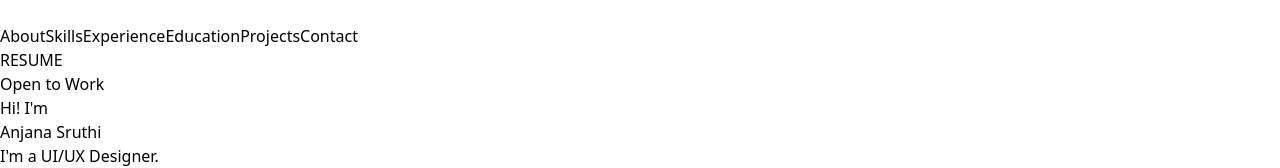
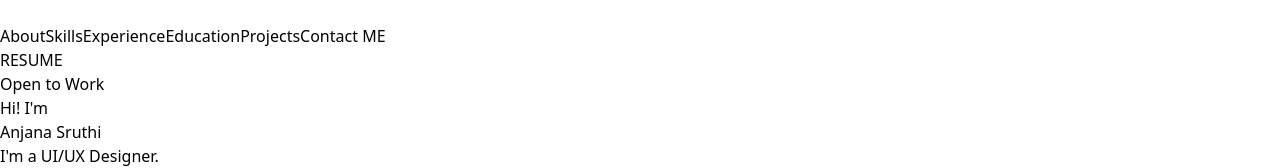
Before and after one commit to AnjanaSruthiR/AnjanaSruthiR_Portfolio, a React (Vite) app in the folder portfolio/: page / in a window 1280 px wide. Shown: the top 168 px of the page. Built offline with nearby package versions, Linux system fonts and the light colour scheme.

Commit message:
Portfolio 2026 Jan

```diff
--- a/portfolio/index.html
+++ b/portfolio/index.html
@@ -2,13 +2,15 @@
 <html lang="en">
 <head>
   <meta charset="UTF-8" />
-    <link rel="icon" type="image/svg+xml" href="/vite.svg" />
+  <link rel="icon" type="image/svg+xml" href="./favicon.svg" />
   <meta name="viewport" content="width=device-width, initial-scale=1.0" />
   <title>Anjana Sruthi Ranga</title>
   <link rel="stylesheet" href="https://cdnjs.cloudflare.com/ajax/libs/font-awesome/6.4.0/css/all.min.css">
 </head>
+
 <body>
   <div id="root"></div>
   <script type="module" src="/src/main.jsx"></script>
 </body>
+
 </html>
--- a/portfolio/src/Components/Navbar.jsx
+++ b/portfolio/src/Components/Navbar.jsx
@@ -10,7 +10,7 @@
     { name: 'Experience', href: '#experience' },
     { name: 'Education', href: '#education' },
     { name: 'Projects', href: '#projects' },
-    { name: 'Contact', href: '#contact' },
+    { name: 'Contact ME', href: '#contact' },
   ];
 
   return (
```
Also changed, not shown: portfolio/public/favicon.svg (added). Lines whose indentation alone changed are shown as unchanged.
